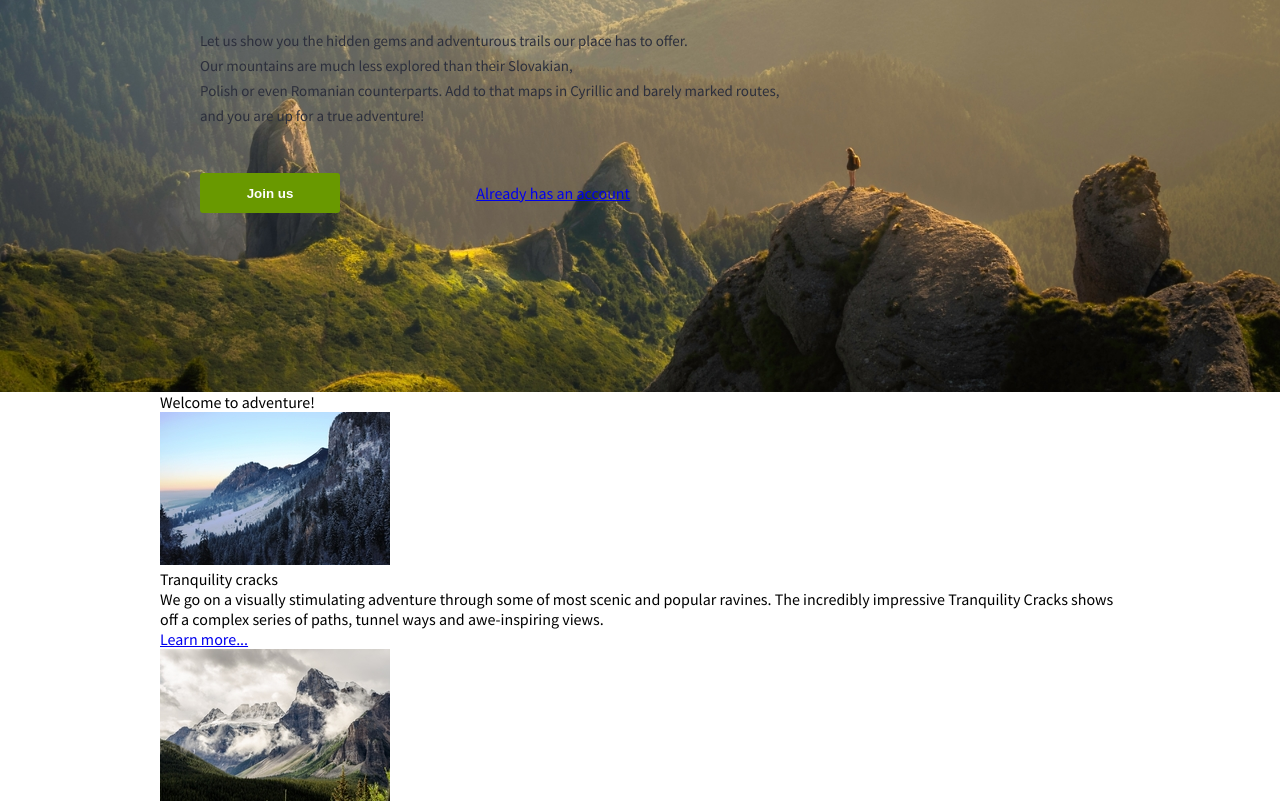
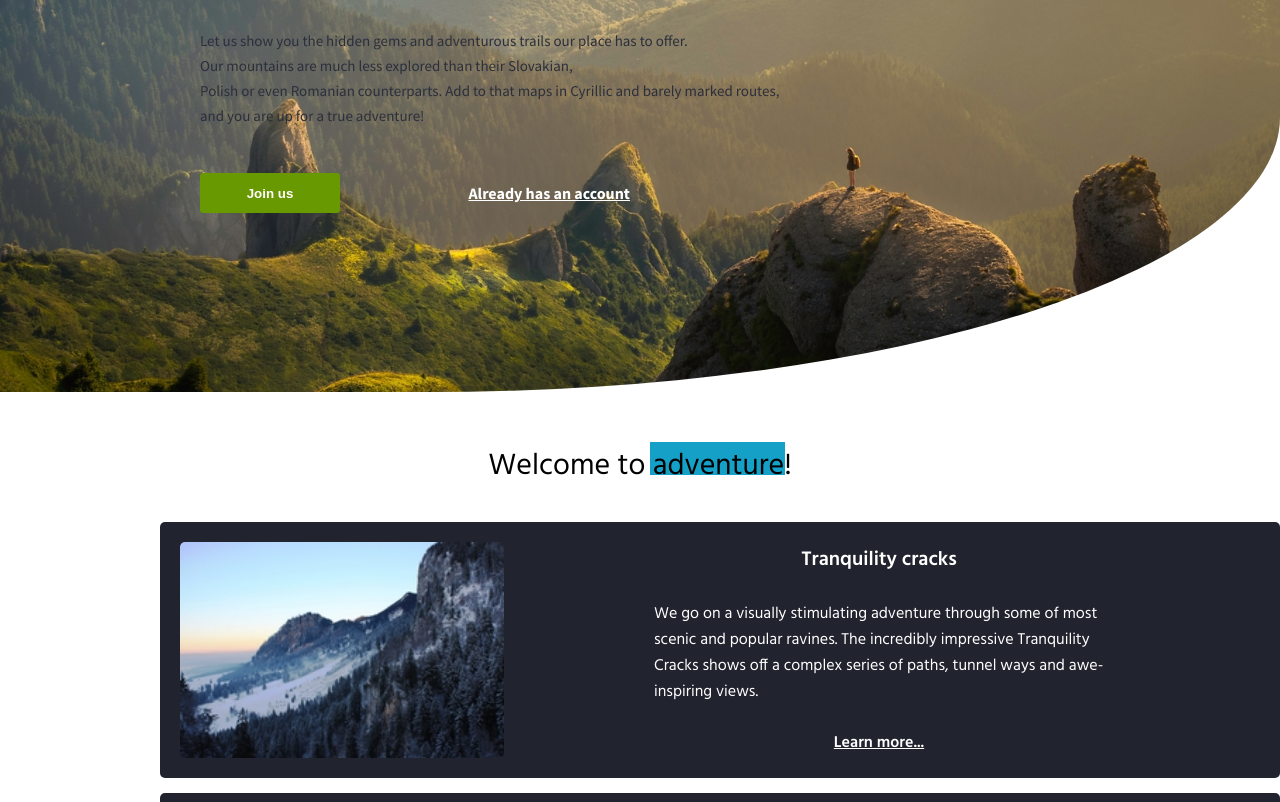
Before and after one commit to Ashe3/FL-12, a plain HTML site: page FL12_HW3/homework/index.html in a window 1280 px wide. Shown: the part 328-1130 px from the top of the page. Drawn offline with Linux system fonts and the light colour scheme; a web font is replaced by a local one.

Commit message:
HW3 main_container

```diff
--- a/FL12_HW3/homework/scss/_main.scss
+++ b/FL12_HW3/homework/scss/_main.scss
@@ -4,6 +4,11 @@
   height: $height;
   border-radius: 3px;
   border: none;
+  color: white;
+  font-weight: bold;
+}
+
+@mixin link {
   color: white;
   font-weight: bold;
 }
@@ -24,6 +29,8 @@ body {
   background-position: 0%;
   height: 720px;
   color: $headerTxtClr;
+  border-bottom-right-radius: 850px 275px;
+
 
   .header-wrap {
     display: flex;
@@ -99,7 +106,9 @@ body {
         @include button($btnColor, 140px, 40px);
       }
 
-
+      a {
+        @include link;
+      }
     }
   }
 }
@@ -107,4 +116,61 @@ body {
 main {
   margin: 0 auto;
   width: 960px;
+  font-family: 'Hind', sans-serif;
+
+  p.section_text {
+    position: relative;
+    font-size: 30px;
+    font-weight: 400;
+    padding: 50px;
+    height: 130px;
+    text-align: center;
+
+    &::after {
+      position: absolute;
+      content: '';
+      background-color: $txtBgClr;
+      z-index: -1;
+      width: 135px;
+      height: 33px;
+      left: 490px;
+    }
+  }
 }
+
+.section_card {
+  display: flex;
+  flex-direction: row;
+  border-radius: 5px;
+  padding: 20px;
+  min-width: 1120px;
+  background-color: $cardBgColor;
+  margin-bottom: 15px;
+  color: #fff;
+
+  .section_card_right_container {
+    display: flex;
+    flex-direction: column;
+    justify-content: center;
+    align-items: center;
+    width: 450px;
+    margin-left: 150px;
+
+    .section_card_heading {
+      font-weight: bold;
+      font-size: 20px;
+      padding-bottom: 25px;
+    }
+
+    a {
+      padding-top: 25px;
+      @include link;
+    }
+  }
+
+  img {
+    border-radius: 5px;
+    width: 30%;
+  }
+
+}
--- a/FL12_HW3/homework/scss/_variables1.scss
+++ b/FL12_HW3/homework/scss/_variables1.scss
@@ -3,3 +3,4 @@ $contentBackground: #fff;
 $headerTxtClr: #2c2f3c;
 $txtBgClr: #14a0c7;
 $btnColor: #699900;
+$cardBgColor: #21232e;
--- a/FL12_HW3/homework/scss/_variables2.scss
+++ b/FL12_HW3/homework/scss/_variables2.scss
@@ -1,5 +1,6 @@
 $bkgImage: url('../img/m-h-night.jpg');
 $contentBackground: #660;
 $headerTxtClr: #fff;
-$txtBgClr: #fff; // make color
-$btnColor: #699900; // make color
+$txtBgClr: #fff; //  color
+$btnColor: #699900; //  color
+$cardBgColor: #21232e;// color
```
Also changed, not shown: FL12_HW3/homework/css/style1.css, FL12_HW3/homework/css/style2.css.
